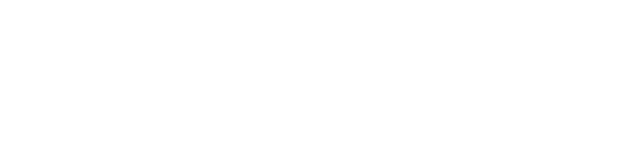
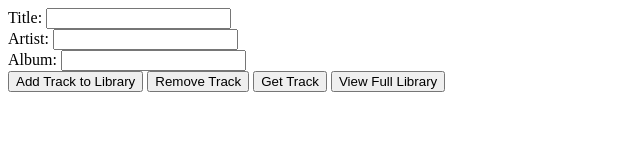
Before and after one commit to ChescaRobertson/Node.js_Training, a website: page Tracks/tracks.html in a window 1280 px wide. Shown: the whole page, without its empty margins (0-640 px from the left). Drawn offline with Linux system fonts and the light colour scheme.

Commit message:
Exercise 7 Express framework added to Tracks

```diff
--- a/Tracks/package.json
+++ b/Tracks/package.json
@@ -9,6 +9,7 @@
   "author": "Francesca",
   "license": "ISC",
   "dependencies": {
+    "express": "^4.17.3",
     "loadash": "^1.0.0",
     "lodash": "^4.17.21",
     "yargs": "^17.3.1"
--- a/Tracks/track-data.json
+++ b/Tracks/track-data.json
@@ -1 +1 @@
-[{"title":"Born to Run","artist":"Bruce Springsteen","album":"Born in the USA"},{"title":"Living on a Prayer","artist":"Bon Jovi","album":"Slippery on Wet"},{"title":"You Make My Dreams","artist":"Hall & Oates","album":"Voices"},{"title":"Mr Blue Sky","artist":"ELO","album":"Out of the Blue"},{"title":"Dakota","artist":"Stereophonics","album":"Language. Sex. Violence. Other?"},{"title":"Obviously","artist":"McFly","album":"Room on the 3rd Floor"},{"title":"Dancing in the Moonlight","artist":"Toploader","album":"Dancing in the Moonlight"},{"title":"Bohemian Rhapsody","artist":"Queen","album":"A Night at the Opera"},{"title":"All I Ask","artist":"Adele","album":25},{"title":"Heaven Can Wait","artist":"Meatloaf","album":"Bat Out of Hell"}]
+[{"title":"Born to Run","artist":"Bruce Springsteen","album":"Born in the USA"},{"title":"Living on a Prayer","artist":"Bon Jovi","album":"Slippery on Wet"},{"title":"You Make My Dreams","artist":"Hall & Oates","album":"Voices"},{"title":"Dakota","artist":"Stereophonics","album":"Language. Sex. Violence. Other?"},{"title":"Obviously","artist":"McFly","album":"Room on the 3rd Floor"},{"title":"Dancing in the Moonlight","artist":"Toploader","album":"Dancing in the Moonlight"},{"title":"Bohemian Rhapsody","artist":"Queen","album":"A Night at the Opera"},{"title":"All I Ask","artist":"Adele","album":25},{"title":"Heaven Can Wait","artist":"Meatloaf","album":"Bat Out of Hell"},{"title":"Rolling in the Deep","artist":"Adele","album":"19"},{"title":"Rolling in the Deep","artist":"Adele","album":"19"},{"title":"Rolling in the Deep","artist":"Adele","album":"19"},{"title":"Rolling in the Deep","artist":"Adele","album":"19"},{"title":"Mr Blue Sky","artist":"ELO","album":"Out of the Blue"}]
--- a/Tracks/tracks.html
+++ b/Tracks/tracks.html
@@ -7,6 +7,30 @@
     <title>Tracks</title>
   </head>
   <body>
-    <form action=""></form>
+    <form action="http://127.0.0.1:8081/addTrack" method="POST">
+      Title: <input type="text" name="title" /><br />
+      Artist: <input type="text" name="artist" /><br />
+      Album: <input type="text" name="album" /><br />
+      <input type="submit" value="Add Track to Library" />
+
+      <input
+        type="submit"
+        value="Remove Track"
+        formaction="http://127.0.0.1:8081/remove"
+        formmethod="GET"
+      />
+      <input
+        type="submit"
+        value="Get Track"
+        formaction="http://127.0.0.1:8081/getTrack"
+        formmethod="GET"
+      />
+      <input
+        type="submit"
+        value="View Full Library"
+        formaction="http://127.0.0.1:8081/list"
+        formmethod="GET"
+      />
+    </form>
   </body>
 </html>
```
Also changed, not shown: Tracks/server.js (added, +37 -0 lines), 1 other file.
